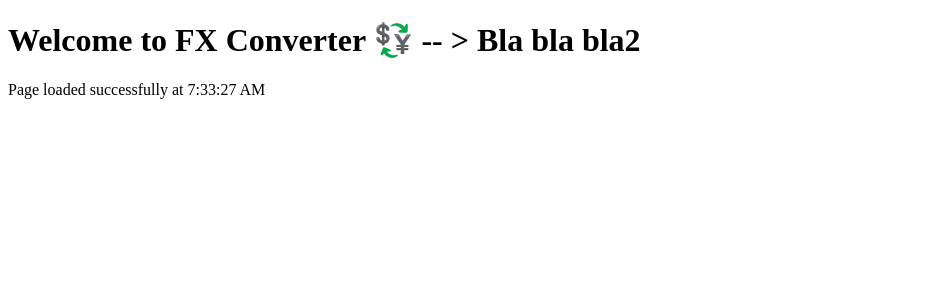
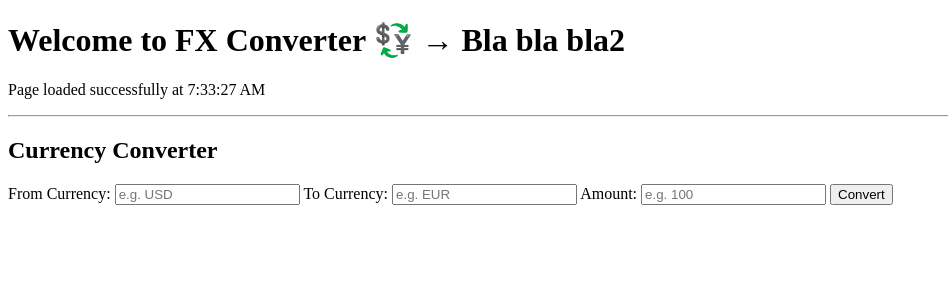
Before and after one commit to krzy288/fx-rate-converter, a FastAPI app: page / in a window 1280 px wide. Shown: the top 300 px of the page, without its empty margins (0-948 px from the left). Run offline with FastAPI, Linux system fonts and the light colour scheme.

Commit message:
Added 3rd party api to get rates + simple UI

```diff
--- a/backend/main.py
+++ b/backend/main.py
@@ -1,8 +1,10 @@
-from fastapi import FastAPI, Request
+from fastapi import FastAPI, Request, Query, HTTPException
 from fastapi.staticfiles import StaticFiles
 from fastapi.responses import HTMLResponse
 from fastapi.templating import Jinja2Templates
 import os
+import requests
+
 
 app = FastAPI()
 
@@ -12,13 +14,36 @@ templates = Jinja2Templates(directory="templates")
 app.mount("/static", StaticFiles(directory="static"), name="static")
 
 @app.get("/convert")
-def convert(from_currency: str = "EUR", to_currency: str = "USD", amount: float = 1.0):
+def convert(from_currency: str = Query(... , min_length=3 , max_length=3),
+            to_currency: str = Query(..., min_length=3, max_length=3),
+            amount: float = Query(..., gt=0)):
+
+    url = f"https://api.frankfurter.app/latest"
+    params = {
+        "from": from_currency.upper(),
+        "to": to_currency.upper(),
+        "amount": amount
+    }
+
+    try:
+        response = requests.get(url, params=params)
+        response.raise_for_status()
+        data = response.json()
+    except Exception as e:
+        raise HTTPException(status_code=500, detail=f"Error fetching data: {str(e)}")
+
+    print(data)
+
+    converted = data["rates"][to_currency.upper()]
+    rate = converted / amount
+
     return {
-        "from": from_currency,
-        "to": to_currency,
+        "from": data["base"],
+        "to": to_currency.upper(),
         "amount": amount,
-        "rate": 1.12,
-        "converted": round(amount * 1.12 ,2)
+        "rate": round(rate, 4),
+        "converted": converted,
+        "date": data["date"]
     }
 
 
--- a/backend/requirements.txt
+++ b/backend/requirements.txt
@@ -1,3 +1,4 @@
 fastapi
 uvicorn
 jinja2
+requests
--- /dev/null
+++ b/backend/static/js/app.js
@@ -0,0 +1,26 @@
+document.getElementById('converter-form').addEventListener('submit', async function (e) {
+  e.preventDefault();
+
+  const from = document.getElementById('from').value.toUpperCase();
+  const to = document.getElementById('to').value.toUpperCase();
+  const amount = document.getElementById('amount').value;
+
+  const resultBox = document.getElementById('result-box');
+  const resultText = document.getElementById('result');
+
+  try {
+    const response = await fetch(`/convert?from_currency=${from}&to_currency=${to}&amount=${amount}`);
+    const data = await response.json();
+
+    if (response.ok) {
+      resultText.textContent = `${amount} ${from} = ${data.converted} ${to}`;
+    } else {
+      resultText.textContent = `Error: ${data.detail}`;
+    }
+
+    resultBox.style.display = 'block';
+  } catch (error) {
+    resultText.textContent = '❌ Failed to fetch conversion.';
+    resultBox.style.display = 'block';
+  }
+});
--- a/backend/templates/index.html
+++ b/backend/templates/index.html
@@ -1,12 +1,37 @@
 <!DOCTYPE html>
-<html>
+<html lang="en">
 <head>
+  <meta charset="UTF-8">
   <title>FX Converter App</title>
 </head>
 <body>
-  <h1>Welcome to FX Converter 💱  -- > Bla bla bla2 </h1>
+  <h1>Welcome to FX Converter 💱 → Bla bla bla2</h1>
   <p id="message">Loading message...</p>
 
+  <hr>
+
+  <h2>Currency Converter</h2>
+  <form id="converter-form">
+    <label for="from">From Currency:</label>
+    <input type="text" id="from" name="from" placeholder="e.g. USD" required>
+
+    <label for="to">To Currency:</label>
+    <input type="text" id="to" name="to" placeholder="e.g. EUR" required>
+
+    <label for="amount">Amount:</label>
+    <input type="number" id="amount" name="amount" placeholder="e.g. 100" step="0.01" required>
+
+    <button type="submit">Convert</button>
+  </form>
+
+  <!-- 🟨 Result Box -->
+  <div id="result-box" style="margin-top: 20px; padding: 10px; border: 1px solid #ccc; display: none;">
+    <h3>Conversion Result</h3>
+    <p id="result" style="font-weight: bold;"></p>
+  </div>
+
+
   <script src="/static/js/welcome.js"></script>
+  <script src = "/static/js/app.js"></script>
 </body>
 </html>
```
Also changed, not shown: readme.md.
